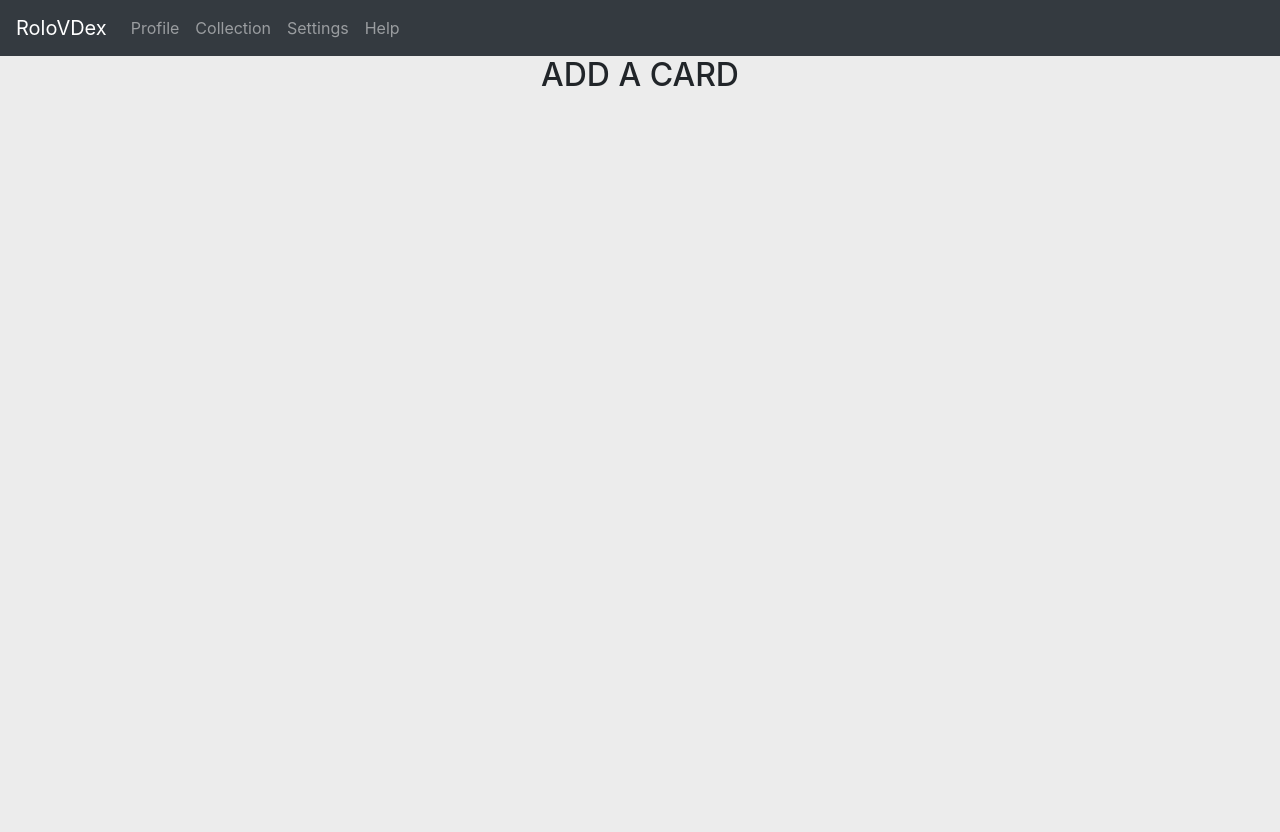
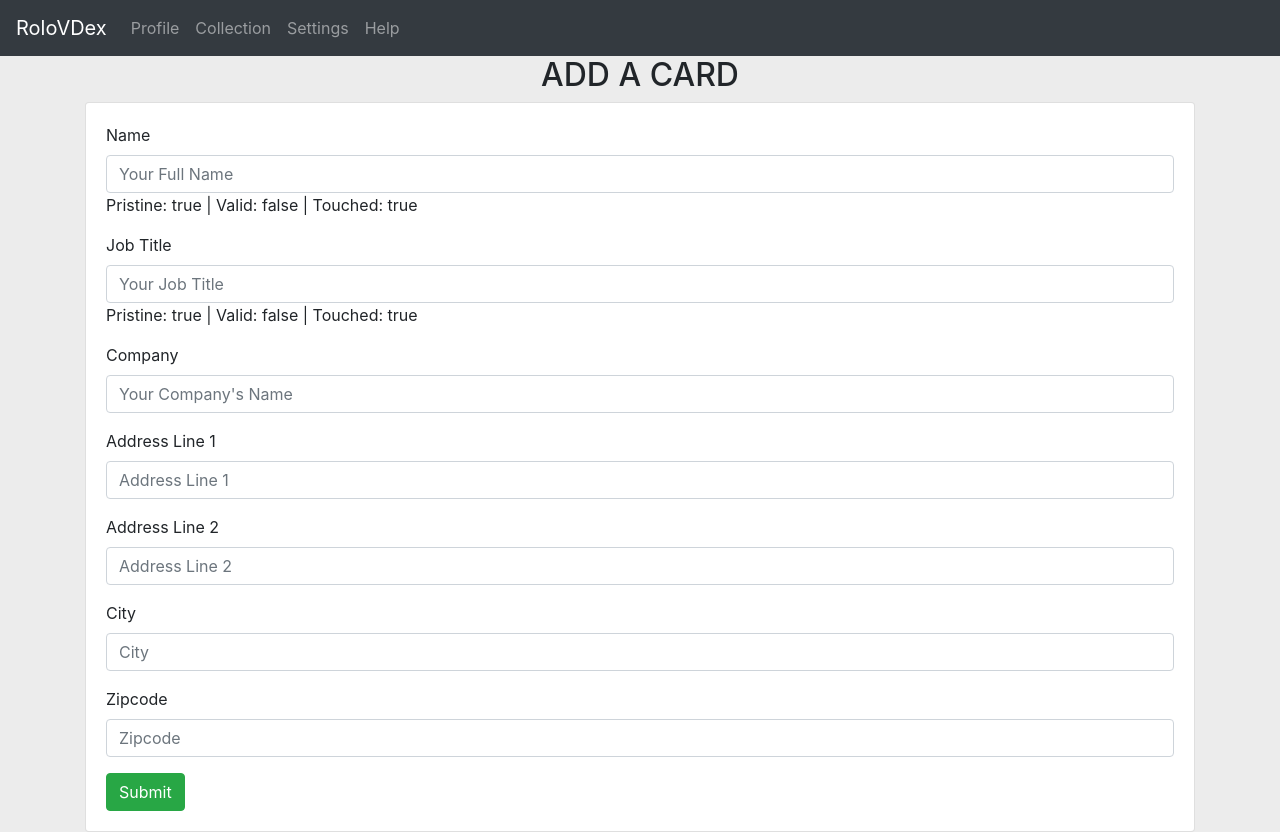
Before and after one commit to JustinJefferson/RoloVDex-Client, an Angular app: page /addcard in a window 1280 px wide. Before the commit the page ends 800 px from the top, so only its background shows below. Built offline with nearby package versions, Linux system fonts and the light colour scheme.

Commit message:
added a card form with error input management

```diff
--- a/src/app/app.module.ts
+++ b/src/app/app.module.ts
@@ -12,6 +12,7 @@ import { NavigationComponent } from './navigation/navigation.component';
 import { CardComponent } from './card/card.component';
 import { CollectionComponent } from './collection/collection.component';
 import { CardFormComponent } from './card-form/card-form.component';
+import {FormsModule} from '@angular/forms';
 
 @NgModule({
   declarations: [
@@ -28,7 +29,8 @@ import { CardFormComponent } from './card-form/card-form.component';
   ],
   imports: [
     BrowserModule,
-    AppRoutingModule
+    AppRoutingModule,
+    FormsModule
   ],
   providers: [],
   bootstrap: [
--- a/src/app/card-form/card-form.component.html
+++ b/src/app/card-form/card-form.component.html
@@ -1,3 +1,60 @@
 <div class="container">
   <h2 class="text-center">ADD A CARD</h2>
+
+  <div class="card">
+    <div class="card-body">
+      <form #cardForm="ngForm">
+        <div class="form-group">
+          <label for="name">Name</label>
+          <input name="name" type="text" class="form-control" id="name" placeholder="Your Full Name"
+                 required [(ngModel)]="cardData.name" #name="ngModel">
+          <div [hidden]="name.pristine || name.valid" class="alert alert-danger">Name is required</div>
+          <div>Pristine: {{name.pristine}} | Valid: {{name.valid}} | Touched: {{name.untouched}}</div>
+        </div>
+
+        <div class="form-group">
+          <label for="jobTitle">Job Title</label>
+          <input name="jobTitle" type="text" class="form-control" id="jobTitle" placeholder="Your Job Title"
+                 required [(ngModel)]="cardData.jobTitle" #jobTitle="ngModel">
+          <div [hidden]="jobTitle.pristine || jobTitle.valid" class="alert alert-danger">Job Title is required</div>
+          <div>Pristine: {{jobTitle.pristine}} | Valid: {{jobTitle.valid}} | Touched: {{jobTitle.untouched}}</div>
+        </div>
+
+        <div class="form-group">
+          <label for="company">Company</label>
+          <input name="company" type="text" class="form-control" id="company" placeholder="Your Company's Name"
+                 [(ngModel)]="cardData.company">
+        </div>
+
+        <div class="form-group">
+          <label for="addressLine1">Address Line 1</label>
+          <input name="addressLine1" type="text" class="form-control" id="addressLine1" placeholder="Address Line 1"
+                 required [(ngModel)]="cardData.addressLine1" #addressLine1="ngModel">
+          <div [hidden]="addressLine1.valid || addressLine1.pristine" class="alert alert-danger">This address line is required</div>
+        </div>
+
+        <div class="form-group">
+          <label for="addressLine2">Address Line 2</label>
+          <input name="addressLine2" type="text" class="form-control" id="addressLine2" placeholder="Address Line 2"
+                 [(ngModel)]="cardData.addressLine2">
+        </div>
+
+        <div class="form-group">
+          <label for="city">City</label>
+          <input name="city" type="text" class="form-control" id="city" placeholder="City"
+                 required [(ngModel)]="cardData.city" #city="ngModel">
+          <div [hidden]="city.valid || city.pristine" class="alert alert-danger">City is required</div>
+        </div>
+
+        <div class="form-group">
+          <label for="zipcode">Zipcode</label>
+          <input name="zipcode" type="text" class="form-control" id="zipcode" placeholder="Zipcode"
+                 required [(ngModel)]="cardData.zipcode" #zipcode="ngModel">
+          <div [hidden]="zipcode.valid || zipcode.pristine" class="alert alert-danger">Zipcode is required</div>
+        </div>
+
+        <button type="submit" class="btn btn-success">Submit</button>
+      </form>
+    </div>
+  </div>
 </div>
--- a/src/app/card-form/card-form.component.ts
+++ b/src/app/card-form/card-form.component.ts
@@ -1,4 +1,5 @@
 import { Component, OnInit } from '@angular/core';
+import {CardData} from '../card-data';
 
 @Component({
   selector: 'app-card-form',
@@ -7,9 +8,14 @@ import { Component, OnInit } from '@angular/core';
 })
 export class CardFormComponent implements OnInit {
 
+  cardData = new CardData();
+  submitted = false;
+
   constructor() { }
 
   ngOnInit() {
   }
 
+  onSubmit() { this.submitted = true; }
+
 }
--- a/src/app/profile/profile.component.html
+++ b/src/app/profile/profile.component.html
@@ -28,5 +28,5 @@
 </div>
 <div id="fixed-button">
 <!--  Should reroute to Card Data form page-->
-  <button class="btn-md">Add a Card</button>
+  <button class="btn-md" routerLink="/addcard">Add a Card</button>
 </div>
```
